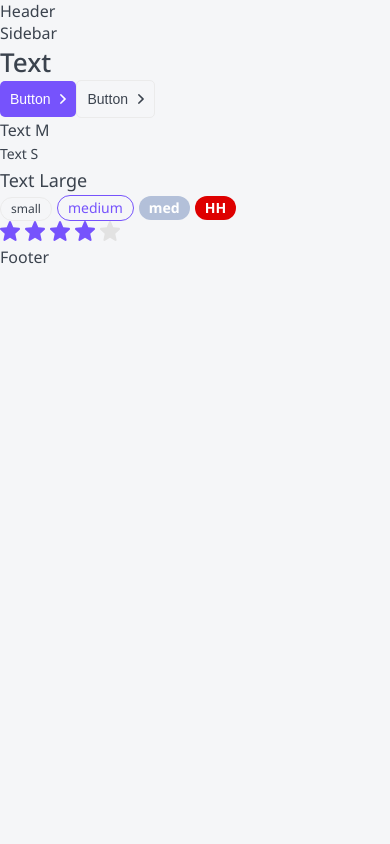
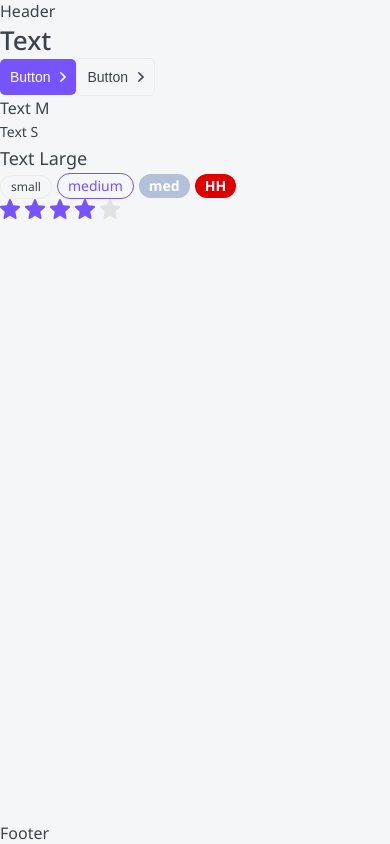
Before and after one commit to CallMeMaksimG/top-app, a Next.js app: page / in a window 390 px wide. Built offline with nearby package versions, Linux system fonts and the light colour scheme.

Commit message:
Задать grid разметку для layout

```diff
--- a/src/layout/Layout.module.scss
+++ b/src/layout/Layout.module.scss
@@ -0,0 +1,45 @@
+.wrapper {
+    display: grid;
+    grid-template-columns: auto 230px minmax(320px, 1200px) auto;
+    grid-template-rows: auto 1fr auto;
+    min-height: 100vh;
+    grid-template-areas:
+        '. header header .'
+        '. sidebar body .'
+        'footer footer footer footer';
+}
+
+.header {
+    grid-area: header;
+    display: none;
+}
+
+.sidebar {
+    grid-area: sidebar;
+}
+
+.body {
+    grid-area: body;
+}
+
+.footer {
+    grid-area: footer;
+}
+
+@media (max-width: 765px) {
+    .sidebar {
+        display: none;
+    }
+
+    .header {
+        display: block;
+    }
+
+    .wrapper {
+        grid-template-columns: minmax(320px, 1fr);
+        grid-template-areas:
+            'header'
+            'body'
+            'footer';
+    }
+}
--- a/src/layout/Layout.tsx
+++ b/src/layout/Layout.tsx
@@ -7,14 +7,12 @@
 
 const Layout = ({ children }: LayoutProps): JSX.Element => {
     return (
-        <>
-            <Header />
-            <div>
-                <Sidebar />
-                <div>{children}</div>
-            </div>
-            <Footer />
-        </>
+        <div className={styles.wrapper}>
+            <Header className={styles.header} />
+            <Sidebar className={styles.sidebar} />
+            <div className={styles.body}>{children}</div>
+            <Footer className={styles.footer} />
+        </div>
     );
 };
 
```
